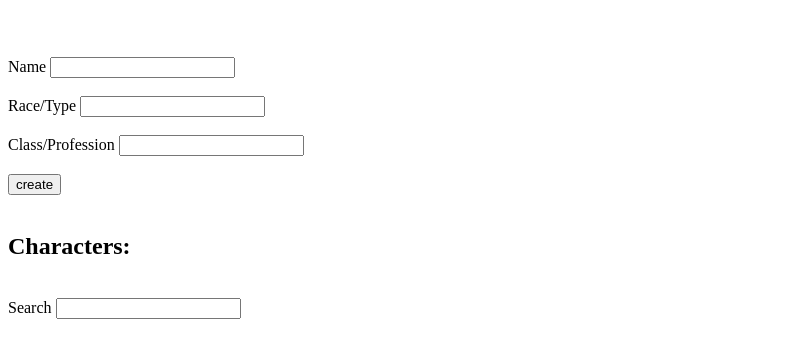
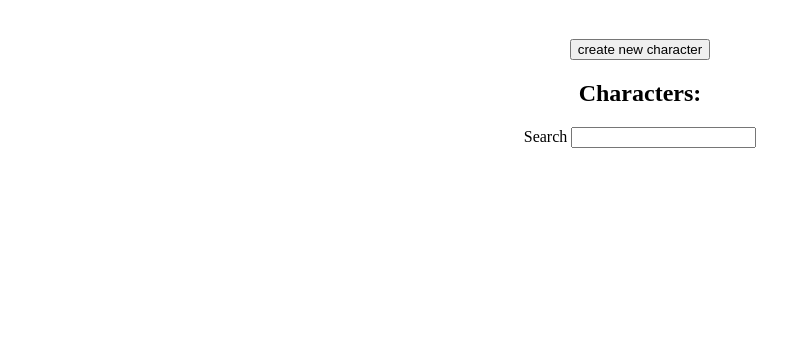
Before and after one commit to Carlos-Mantovani/rpg-project, a Flask app: page /campaign/1 in a window 1280 px wide. Shown: the top 358 px of the page, without its empty margins (0-811 px from the left). Run offline with Flask 3, Linux system fonts and the light colour scheme; the visitor is signed in with stand-in values (Sample User, id 1); data that the repository does not hold is empty; some libraries are stand-ins or nearby versions.

Commit message:
Some changes

```diff
--- a/app.py
+++ b/app.py
@@ -112,7 +112,7 @@ def campaigns():
             user_id = session['user']['id']
             print(user_id)
             cur = mysql.connection.cursor()
-            cur.execute(f"INSERT INTO campaigns (name, game, image_id user_id) VALUES ('{name}', '{game}', '1', '{user_id}')")
+            cur.execute(f"INSERT INTO campaigns (name, game, image_id, user_id) VALUES ('{name}', '{game}', '1', '{user_id}')")
             mysql.connection.commit()
             cur.close()
             return redirect(url_for('campaigns'))
@@ -157,6 +157,14 @@ def campaign_details(id):
         return render_template('campaign.html', user=session['user'], campaign=campaign, characters=characters)
     return redirect(url_for('login'))
 
+@app.route('/change-campaign-image/<campaign_id>/<image_id>', methods=['POST'])
+def changeCampaignImage(campaign_id, image_id):
+    cur = mysql.connection.cursor()
+    cur.execute(f"UPDATE campaigns SET image_id={image_id} WHERE id={campaign_id}")
+    mysql.connection.commit()
+    cur.close()
+    return redirect(url_for('campaigns'))
+
 @app.route('/create-character/<campaign_id>', methods=['POST'])
 def createCharacter(campaign_id):
     if 'user' in session:
--- a/templates/campaign.html
+++ b/templates/campaign.html
@@ -5,10 +5,12 @@
     <meta name="viewport" content="width=device-width, initial-scale=1">
     <title>{{ campaign[1] }}</title>
   </head>
-  <body>
+  <body style="text-align: center;">
     <h1>{{ campaign[1] }}</h1>
-    <h2>{{ campaign[2] }}</h2><br><br>
-    <form method="post" action="/create-character/{{ campaign[0] }}">
+    <h2>{{ campaign[2] }}</h2><br>
+    <button onClick="createCharacter()">create new character</button><br>
+    <form id="create-character-form" class="hidden" method="post" action="/create-character/{{ campaign[0] }}">
+      <br>
       <label for="name">Name</label>
       <input type="text" id="name" name="name" required><br><br>
       <label for="name">Race/Type</label>
@@ -17,17 +19,17 @@
       <input type="text" id="class" name="class" required><br><br>
       <input type="submit" value="create"><br><br>
     </form>
-    <h2>Characters:</h2><br>
-    <label for="search">Search</label>
-    <input type="text" id="search"><br>
-    <ul id="characters">
+    <h2>Characters:</h2>
+    <label for="search" style="display: inline;">Search</label>
+    <input type="text" id="search"><br><br>
+    <ul id="characters" style="list-style: none; display: flex; justify-content: center;">
     {% for character in characters %}
       <li class="character" data_id="{{ character[0] }}" data-name="{{ character[1] }}" style="width: 200px; border: 2px solid black; text-align: center;">
         <img src="{{url_for('static', filename='images/character_{}.jpg'.format(character[4]))}}" width="200px" height="270px">
         <h2><b>{{ character[1] }}</b></h2>
         <p>{{ character[2] }}</p>
         <p>{{ character[3] }}</p>
-          <button onclick="selectImage({{ character[0] }})">change image</button>
+        <button onclick="selectImage({{ character[0] }})">change image</button>
         <div class="select-image" style="display: none;">
           <br>
           {% for i in range (1, 4) %}
@@ -49,15 +51,20 @@
     const characters = document.getElementsByClassName('character')
     input.addEventListener('input', (e) => {
       for (let i = 0; i < characters.length; i++) {
-        if (characters[i].dataset.name.includes(input.value.trim())) {
-          characters[i].style.display = 'block'
+        if (characters[i].dataset.name.toUpperCase().includes(input.value.trim().toUpperCase())) {
+          characters[i].style.visibility = 'visible'
         } else {
-          characters[i].style.display = 'none'
+          characters[i].style.visibility = 'hidden'
         }
       }
     })
+
+    const createCharacter = () => {
+      const createCharacterForm = document.getElementById('create-character-form')
+      createCharacterForm.classList.toggle('hidden')
+    }
+
     const selectImage = (id) => {
-      console.log(id)
       const characterElement = document.querySelector(`[data_id='${id}']`)
       const selectImageArea = characterElement.getElementsByClassName('select-image')[0]
       if (selectImageArea.style.display == 'none') {
@@ -67,5 +74,16 @@
       }
     }
   </script>
+  <style>
+    label {
+      display: block;
+    }
+    li {
+      margin: 0 10px;
+    }
+    .hidden {
+      display: none;
+    }
+  </style>
   </body>
 </html>
```
Also changed, not shown: templates/campaigns.html (+46 -5 lines).
